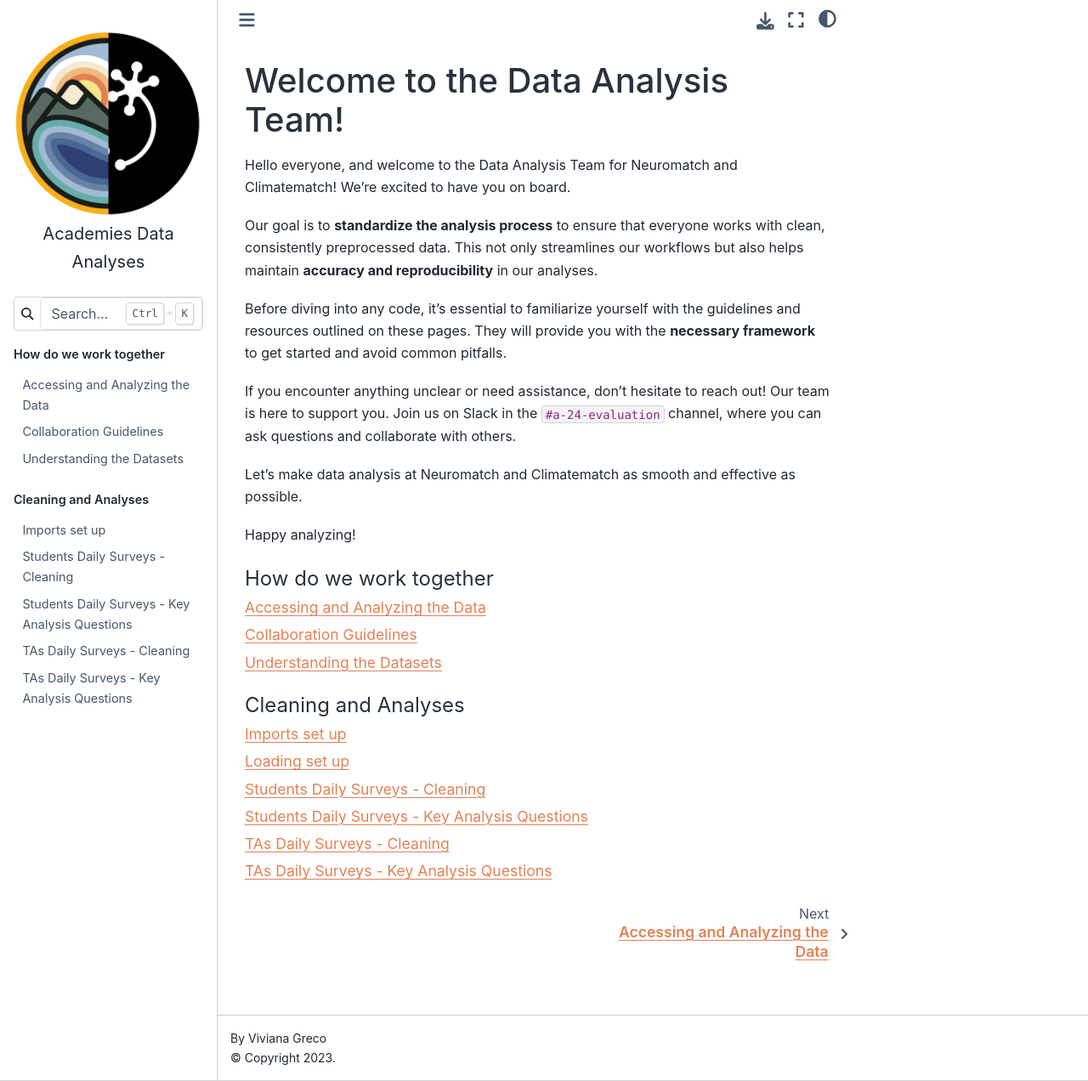
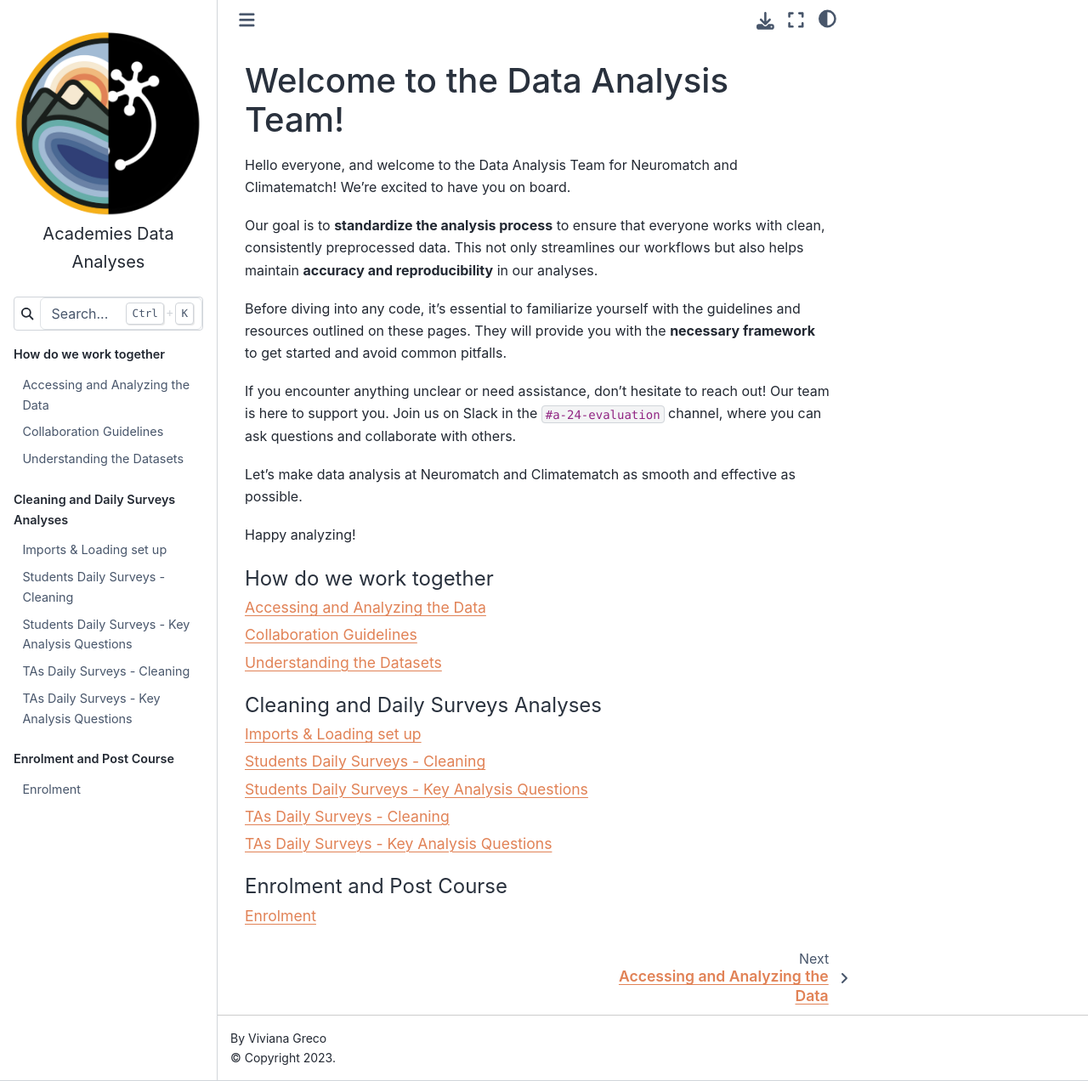
Before and after one commit to ViviNeuro/Neuromatch-Data-Analysis-Team-Organization, a Jupyter Book: the page built from WorkTogether/intro.md, in a window 1280 px wide and 1272 px high. Shown: the whole window at 85% size. Built offline with Jupyter Book 1.0.4 settings and Sphinx 7.4.7 and the Sphinx Book theme 1.1.4, drawn with Linux system fonts in a browser that asks for light colours.

Commit message:
Few updates

````diff
--- a/WorkTogether/Imports & Loading set up.md
+++ b/WorkTogether/Imports & Loading set up.md
@@ -1,4 +1,6 @@
-# Imports set up
+# Imports & Loading set up
+
+## Imports set up
 
 ---
 All datasets should be cleaned in the same way and throught the notebook you will see how the cleaning function will be shaped for cleaning daily surveys for TAs, students, enrolment and post course survey. Please follow the pipelines created.
@@ -30,7 +32,7 @@
 pd.set_option('display.max_columns', 100)
 
 ```
-# Loading set up
+## Loading set up
 
 **Data Loading** will be our second section. We use Google Drive to load datasets.
 
--- a/_toc.yml
+++ b/_toc.yml
@@ -9,7 +9,7 @@
   - file: WorkTogether/Accessing and Analyzing the Data
   - file: WorkTogether/Collaboration Guidelines
   - file: WorkTogether/Understanding the Datasets
-- caption: Cleaning and Analyses
+- caption: Cleaning and Daily Surveys Analyses
   chapters:
   - file: WorkTogether/Imports & Loading set up
     title: Imports & Loading set up
@@ -21,3 +21,6 @@
     title: TAs Daily Surveys - Cleaning
   - file: WorkTogether/Daily surveys_TAs
     title: TAs Daily Surveys - Key Analysis Questions
+- caption: Enrolment and Post Course
+  chapters:
+  - file: E&P/Enrolment
````
Also changed, not shown: E&P/Enrolment.md (added, +6 -0 lines), WorkTogether/Daily surveys_TAs_Cleaning.md (+8 -1 lines).
